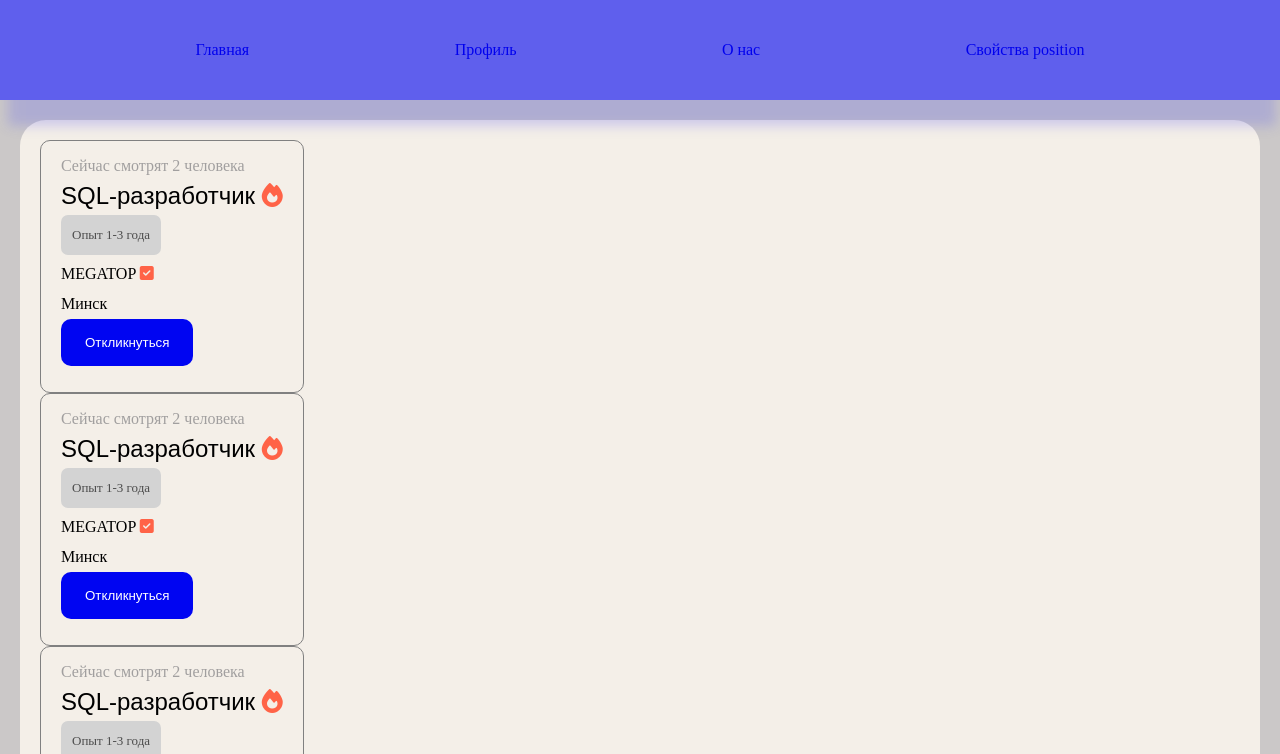
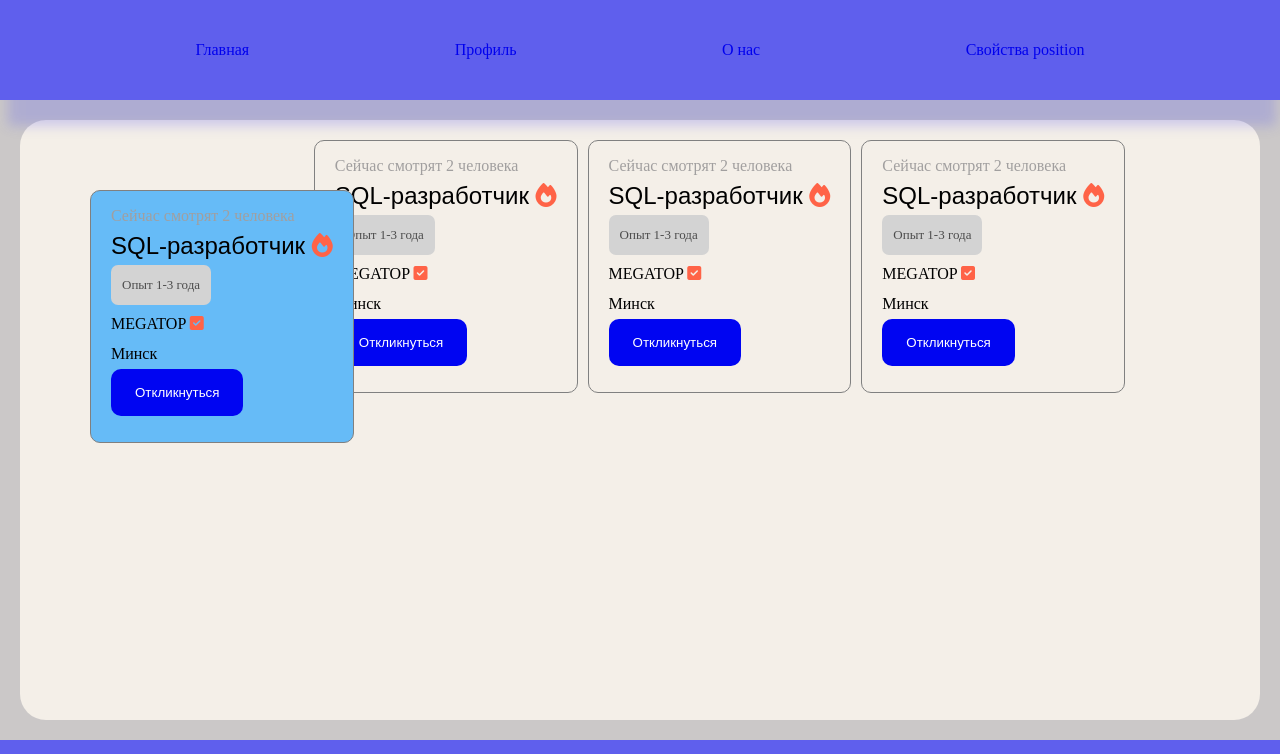
Before and after one commit to benya78/js, a plain HTML site: page index.html in a window 1280 px wide. Shown: the top 754 px of the page. Drawn offline with Linux system fonts and the light colour scheme.

Commit message:
mediaquary

```diff
--- a/index.html
+++ b/index.html
@@ -35,7 +35,7 @@
      </nav>
     </header>
     <main>
-        <div class="card">
+        <div class="card" id="unique">
             <p class="views">
              Сейчас смотрят 2 человека
             </p>
--- a/style.css
+++ b/style.css
@@ -50,6 +50,7 @@ header{
     position: fixed;
     top: 0;
     width: 100%;
+    z-index: 2;
 }
 main{
     min-height: calc(100vh - 200px);
@@ -59,6 +60,10 @@ main{
     border-radius: 26px;
     line-height: 30px;
     margin-top: 120px;
+    display: flex;
+    flex-direction: row;
+    align-items: start;
+    gap: 10px;
 
 }
 h1{
@@ -145,3 +150,16 @@ button:hover {
         height: 100%;
         gap: 10px;
     }
+    #unique{
+       background-color: rgb(102, 187, 247);
+       position: relative;
+       left: 50px;
+       top: 50px;
+       z-index: 1;
+    }
+    @media (max-width: 768px) {
+        main {
+            background-color: rgb(255, 171, 67);
+            flex-direction: column;
+        }
+    }
```
